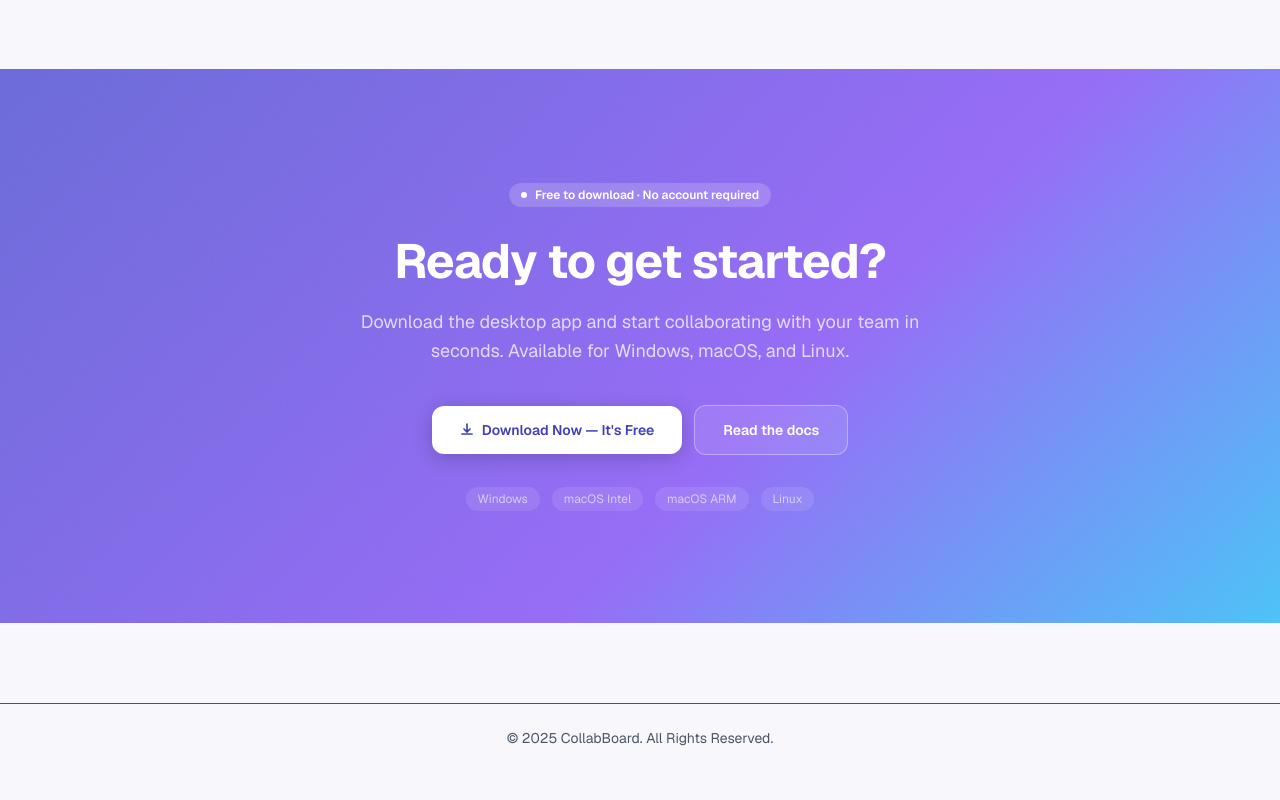
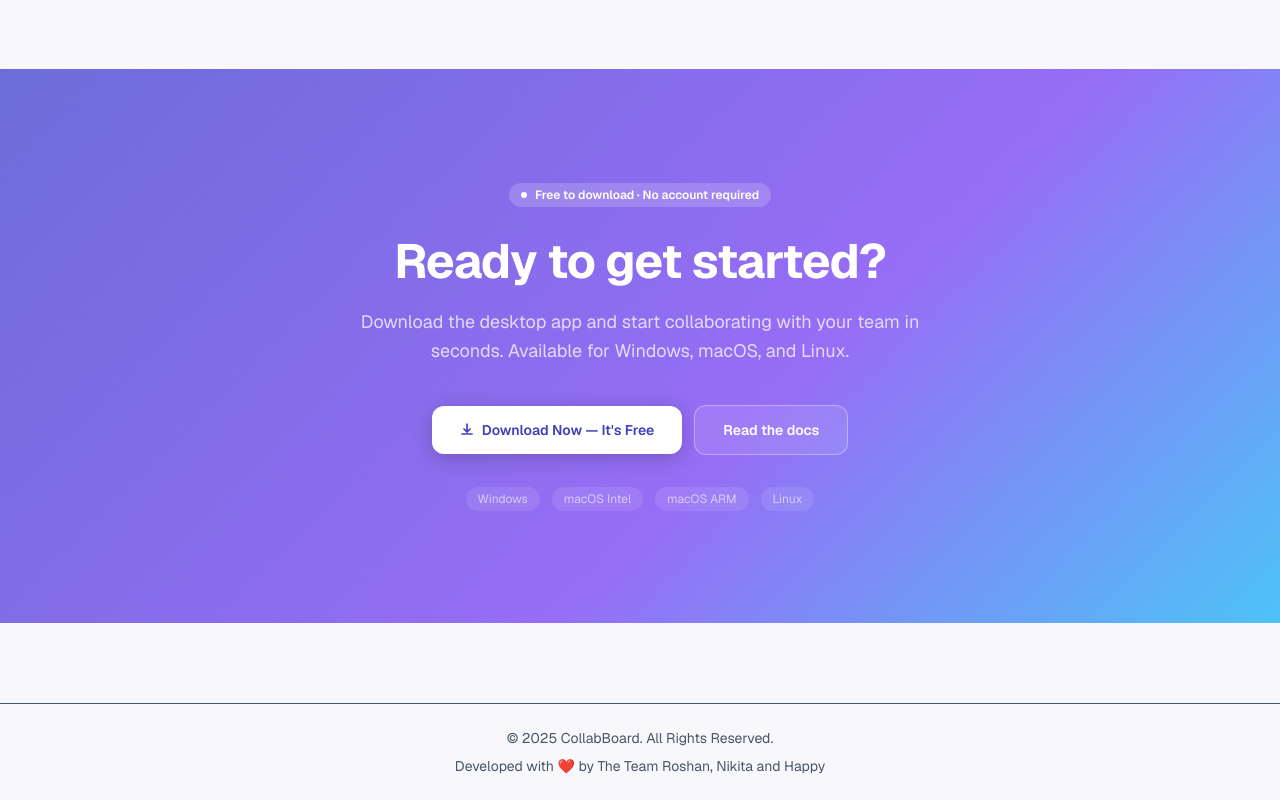
Before and after one commit to Iamjustrosh/collabboard-web, a React (Vite) app: page / in a window 1280 px wide. Shown: the part 2544-3344 px from the top of the page. Before the commit the page ends 3316 px from the top, so only its background shows below. Built offline with nearby package versions, Linux system fonts and the light colour scheme.

Commit message:
chore: Add Name in Header and footer Developed by team

```diff
--- a/src/components/home/Hero.jsx
+++ b/src/components/home/Hero.jsx
@@ -306,7 +306,7 @@
           transition={{ duration: 0.4, ease: "easeOut" }}
         >
           <span className="h-2 w-2 rounded-full bg-emerald-500 animate-pulse" />
-          Live collaborative canvas for product teams, students &amp; creators
+          Developed by The Team Roshan, Nikita and Happy
         </motion.span>
 
         {/* Headline */}
--- a/src/components/layout/Footer.jsx
+++ b/src/components/layout/Footer.jsx
@@ -1,7 +1,12 @@
 export default function Footer() {
-    return (
-      <footer className="border-t py-6 text-center text-sm text-gray-600 mt-20">
-        © {new Date().getFullYear()} CollabBoard. All Rights Reserved.
+  return (
+    <>
+      <footer className="border-t py-6 text-center text-sm text-gray-600 mt-20 flex flex-col items-center justify-center gap-2">
+        <div className=""> © {new Date().getFullYear()} CollabBoard. All Rights Reserved. </div>
+        <div className="">Developed with ❤️ by The Team Roshan, Nikita and Happy</div>
+
       </footer>
-    );
-  }
+
+    </>
+  );
+}
```
